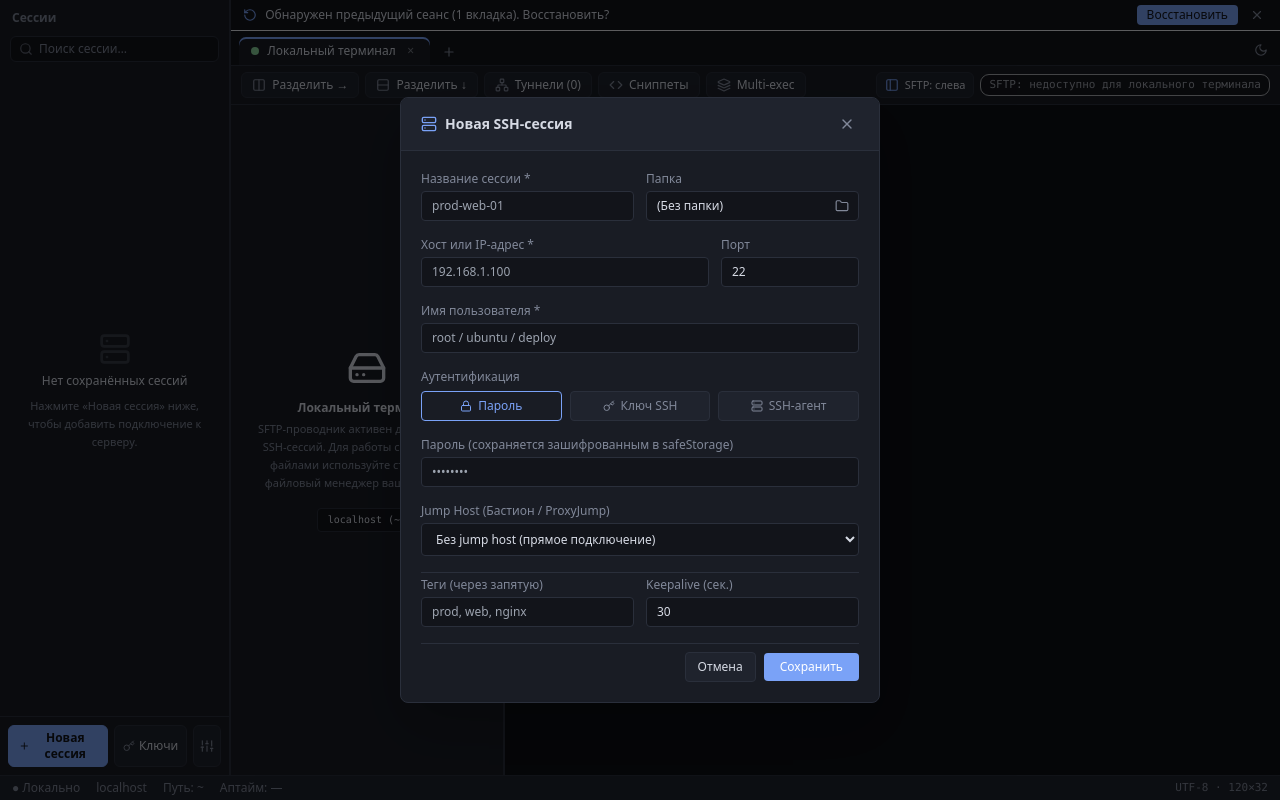
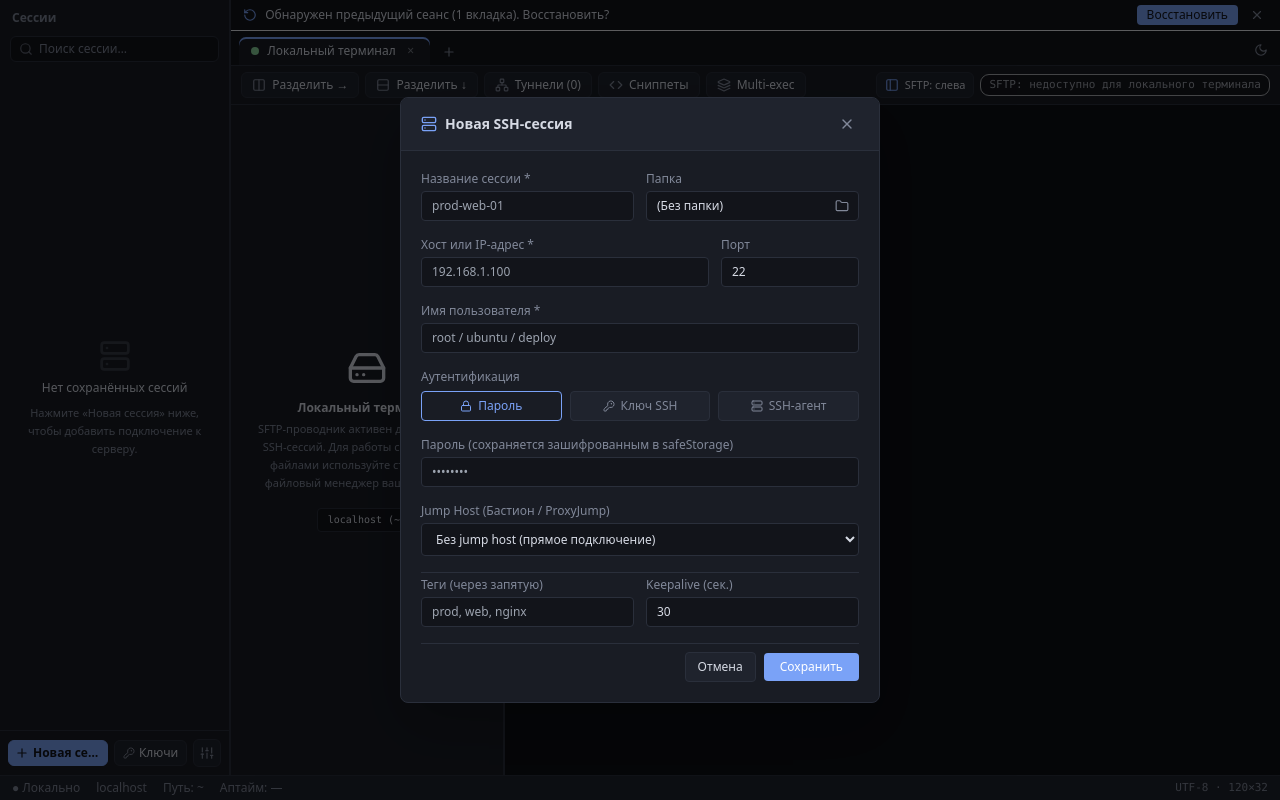
Before and after one commit to mahesvaraa/TermDeck, a React (Vite) app: page / in a window 1280 px wide. Both pictures are taken after a click on the button "Новая сессия". Built offline with nearby package versions, Linux system fonts and the light colour scheme.

Commit message:
fix(ui): prevent new session text wrap, replace Key with KeyRound icon, and truncate transfer filenames

```diff
--- a/src/renderer/features/keys/KeyManagerModal.tsx
+++ b/src/renderer/features/keys/KeyManagerModal.tsx
@@ -1,7 +1,7 @@
 import { useState, useEffect, useCallback } from 'react'
 import {
   X,
-  Key,
+  KeyRound,
   Plus,
   Copy,
   Check,
@@ -149,7 +149,7 @@ export function KeyManagerModal({
         {/* Header */}
         <div className="px-4 py-3 border-b border-line flex items-center justify-between bg-panel/70">
           <div className="flex items-center gap-2">
-            <Key className="w-4 h-4 text-acc" />
+            <KeyRound className="w-4 h-4 text-acc" />
             <span className="font-semibold text-sm">Менеджер SSH-ключей</span>
             <span className="text-mut text-[11px] font-mono">
               ({keys.length} {keys.length === 1 ? 'ключ' : 'ключей'})
@@ -243,7 +243,7 @@ export function KeyManagerModal({
                     }`}
                   >
                     <div className="p-1 rounded bg-panel border border-line text-mut flex-none mt-0.5">
-                      <Key className="w-3.5 h-3.5" />
+                      <KeyRound className="w-3.5 h-3.5" />
                     </div>
 
                     <div className="flex-1 min-w-0">
--- a/src/renderer/features/sessions/SessionModal.tsx
+++ b/src/renderer/features/sessions/SessionModal.tsx
@@ -1,5 +1,5 @@
 import { useState, type FormEvent } from 'react'
-import { X, Server, Key, Lock, Folder } from 'lucide-react'
+import { X, Server, KeyRound, Lock, Folder } from 'lucide-react'
 import type { SessionConfig } from '@shared/types'
 import { useSessionsStore } from '../../stores/sessions-store'
 
@@ -203,7 +203,7 @@ export function SessionModal({ session, onClose, onSaved }: SessionModalProps):
                     : 'border-line bg-panel2 text-mut hover:text-tx'
                 }`}
               >
-                <Key className="w-3 h-3" />
+                <KeyRound className="w-3 h-3" />
                 <span>Ключ SSH</span>
               </button>
               <button
--- a/src/renderer/features/sessions/SessionsSidebar.tsx
+++ b/src/renderer/features/sessions/SessionsSidebar.tsx
@@ -1,5 +1,5 @@
 import { useState, type ChangeEvent } from 'react'
-import { Search, Key, Plus, Sliders } from 'lucide-react'
+import { Search, KeyRound, Plus, Sliders } from 'lucide-react'
 import { ru } from '../../i18n/ru'
 import { useSessions } from './useSessions'
 import { SessionTree } from './SessionTree'
@@ -115,31 +115,32 @@ export function SessionsSidebar({
           onDeleteSession={handleDeleteSession}
         />
 
-        <div className="flex gap-1.5 p-2 border-t border-line">
+        <div className="flex items-center gap-1.5 p-2 border-t border-line">
           <button
             type="button"
             onClick={handleNewSession}
-            className="flex-1 flex items-center justify-center gap-1 py-1 px-2.5 border border-acc rounded-md bg-acc text-bg font-semibold text-xs hover:opacity-90 focus-visible:outline-2 focus-visible:outline-acc transition-opacity"
+            title={ru.sidebar.newSession}
+            className="flex-1 min-w-0 flex items-center justify-center gap-1 py-1 px-1.5 border border-acc rounded-md bg-acc text-bg font-semibold text-xs hover:opacity-90 whitespace-nowrap focus-visible:outline-2 focus-visible:outline-acc transition-opacity"
           >
-            <Plus className="w-3.5 h-3.5" />
-            <span>{ru.sidebar.newSession}</span>
+            <Plus className="w-3.5 h-3.5 flex-none" />
+            <span className="truncate">{ru.sidebar.newSession}</span>
           </button>
           <button
             type="button"
             onClick={onKeysClick}
             title="Менеджер SSH-ключей"
-            className="flex items-center gap-1 py-1 px-2 border border-line rounded-md bg-panel2 text-tx text-xs hover:border-acc focus-visible:outline-2 focus-visible:outline-acc transition-colors"
+            className="flex-none flex items-center justify-center gap-1 py-1 px-2 border border-line rounded-md bg-panel2 text-tx text-xs hover:border-acc whitespace-nowrap focus-visible:outline-2 focus-visible:outline-acc transition-colors"
           >
-            <Key className="w-3 h-3 text-mut" />
+            <KeyRound className="w-3 h-3 text-mut flex-none" />
             <span>{ru.sidebar.keys}</span>
           </button>
           <button
             type="button"
             onClick={onSettingsClick}
             title="Настройки TermDeck"
-            className="flex items-center justify-center p-1.5 border border-line rounded-md bg-panel2 text-tx text-xs hover:border-acc focus-visible:outline-2 focus-visible:outline-acc transition-colors"
+            className="flex-none flex items-center justify-center p-1.5 border border-line rounded-md bg-panel2 text-tx text-xs hover:border-acc focus-visible:outline-2 focus-visible:outline-acc transition-colors"
           >
-            <Sliders className="w-3.5 h-3.5 text-mut" />
+            <Sliders className="w-3.5 h-3.5 text-mut flex-none" />
           </button>
         </div>
       </aside>
--- a/src/renderer/features/sftp/TransferItem.tsx
+++ b/src/renderer/features/sftp/TransferItem.tsx
@@ -17,6 +17,7 @@ export function TransferItem({
   onRetry
 }: TransferItemProps): JSX.Element {
   const isUpload = transfer.direction === 'upload'
+  const fullPath = transfer.remotePath || transfer.localPath || transfer.fileName
 
   const renderStatus = (): JSX.Element => {
     switch (transfer.status) {
@@ -49,15 +50,19 @@ export function TransferItem({
 
   return (
     <div className="text-xs mb-2 last:mb-0">
-      <div className="flex items-center justify-between gap-1 text-tx">
-        <div className="flex items-center gap-1 truncate flex-1 min-w-0">
+      <div className="flex items-center justify-between gap-1 text-tx min-w-0">
+        <div className="flex items-center gap-1.5 flex-1 min-w-0 overflow-hidden">
           {isUpload ? (
             <ArrowUp className="w-3 h-3 text-acc flex-none" />
           ) : (
             <ArrowDown className="w-3 h-3 text-ok flex-none" />
           )}
-          <span className="font-medium truncate">{transfer.fileName}</span>
-          {transfer.status !== 'error' && <span className="flex-none">{renderStatus()}</span>}
+          <span className="font-medium truncate min-w-0 flex-1" title={fullPath}>
+            {transfer.fileName}
+          </span>
+          {transfer.status !== 'error' && (
+            <span className="flex-none whitespace-nowrap">{renderStatus()}</span>
+          )}
         </div>
 
         {/* Action Buttons */}
```
